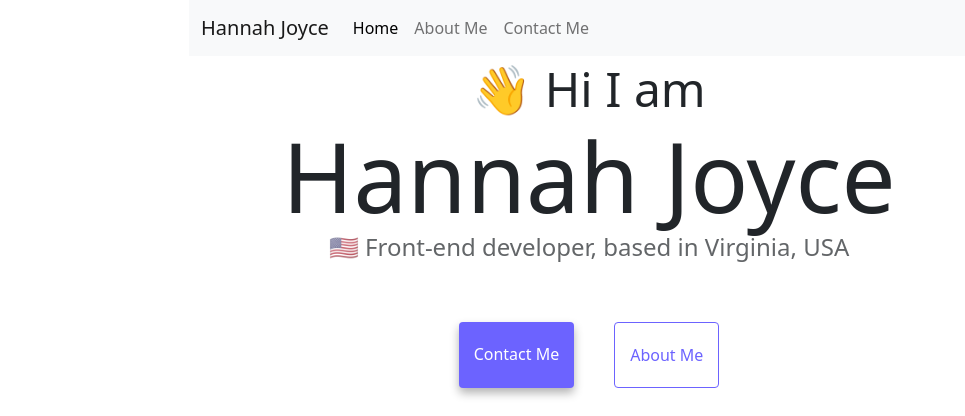
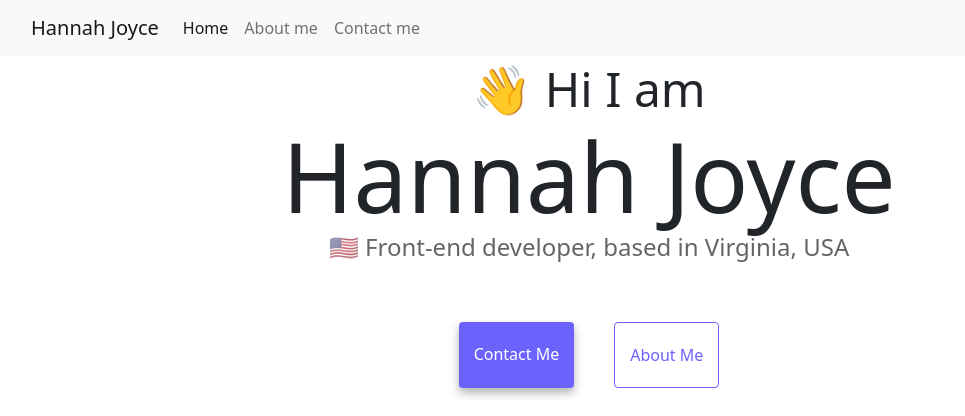
Before and after one commit to hmariejoyce/HomeworkWeek3, a plain HTML site: page index.html in a window 1280 px wide. Shown: the top 416 px of the page, without its empty margins (51-1016 px from the left). Drawn offline with nearby package versions, Linux system fonts and the light colour scheme.

Commit message:
Fixed Navigation bar.

```diff
--- a/index.html
+++ b/index.html
@@ -19,9 +19,9 @@
     <link rel="stylesheet" href="style.css" />
   </head>
   <body>
-    <nav class="navbar navbar-expand-md bg-light">
-      <div class="container-fluid">
-        <a class="navbar-brand" href="#">Hannah Joyce</a>
+    <nav class="navbar navbar-expand-lg navbar-light bg-light fixed-top">
+      <div class="container">
+        <a class="navbar-brand" href="index.html">Hannah Joyce</a>
         <button
           class="navbar-toggler"
           type="button"
@@ -36,19 +36,15 @@
         <div class="collapse navbar-collapse" id="navbarNav">
           <ul class="navbar-nav">
             <li class="nav-item">
-              <a
-                class="nav-link active text-black"
-                aria-current="page"
-                href="index.html"
+              <a class="nav-link active" aria-current="page" href="index.html"
                 >Home</a
               >
             </li>
             <li class="nav-item">
-              <a class="nav-link" href="about.html">About Me</a>
+              <a class="nav-link" href="about.html">About me</a>
             </li>
-
             <li class="nav-item">
-              <a class="nav-link" href="about.html#contact">Contact Me</a>
+              <a class="nav-link" href="about.html#contact">Contact me</a>
             </li>
           </ul>
         </div>
--- a/style.css
+++ b/style.css
@@ -81,13 +81,6 @@ h2 {
   text-decoration: underline;
 }
 
-.navbar {
-  display: flex;
-  position: fixed;
-  margin-top: -60px;
-  width: 100%;
-  flex-wrap: wrap;
-}
 .launch {
   background: var(--primary-color);
   box-shadow: var(--box-shadow);
```
